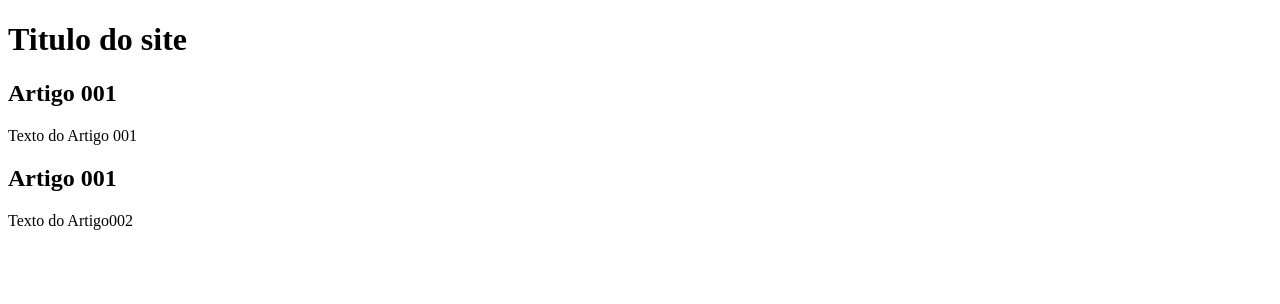
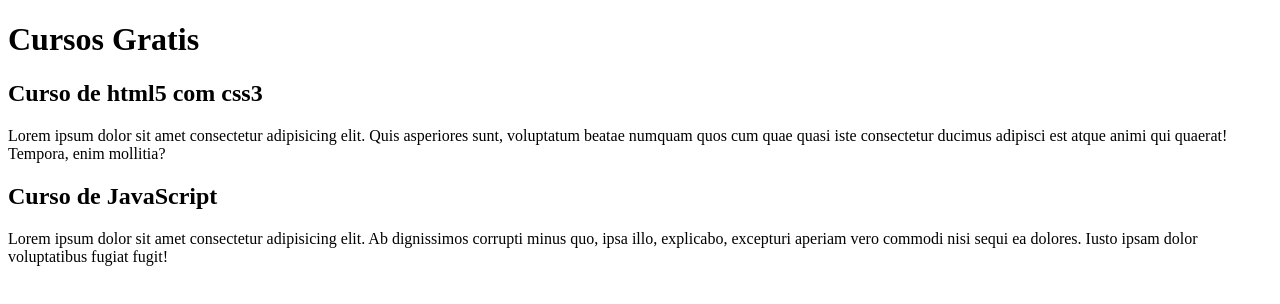
Before and after one commit to euaires/projeto-site, a plain HTML site: page index.html in a window 1280 px wide. Drawn offline with Linux system fonts and the light colour scheme.

Commit message:
comecei a escrever o conteudo

```diff
--- a/index.html
+++ b/index.html
@@ -8,15 +8,15 @@
 <body>
     <main>
         <Header>
-            <h1>Titulo do site</h1>
+            <h1>Cursos Gratis</h1>
             </Header>
             <article>
-                <h2>Artigo 001</h2>
-                <p>Texto do Artigo 001</p>
+                <h2>Curso de html5 com css3</h2>
+                <p>Lorem ipsum dolor sit amet consectetur adipisicing elit. Quis asperiores sunt, voluptatum beatae numquam quos cum quae quasi iste consectetur ducimus adipisci est atque animi qui quaerat! Tempora, enim mollitia?</p>
             </article>
             <article>
-                <h2>Artigo 001</h2>
-                <p>Texto do Artigo002</p>
+                <h2>Curso de JavaScript</h2>
+                <p>Lorem ipsum dolor sit amet consectetur adipisicing elit. Ab dignissimos corrupti minus quo, ipsa illo, explicabo, excepturi aperiam vero commodi nisi sequi ea dolores. Iusto ipsam dolor voluptatibus fugiat fugit!</p>
             </article>
     </main>
 </body>
```
